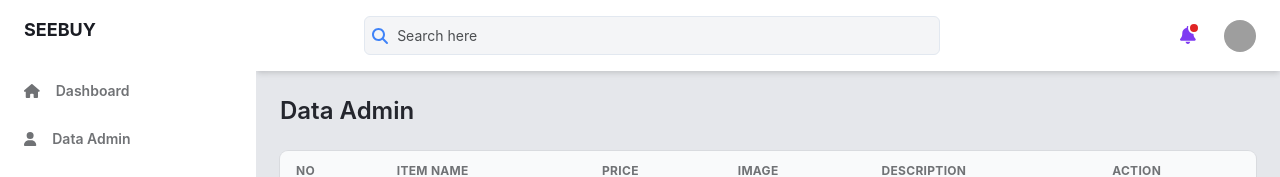
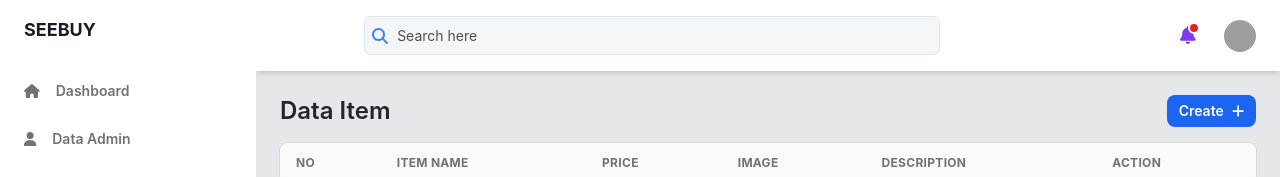
Before and after one commit to fandi-ahmad/electro-mart-admin, a React (Create React App) app: page /item in a window 1280 px wide. Shown: the top 177 px of the page. Built offline with nearby package versions, Linux system fonts and the light colour scheme; no server answers; grey boxes are pictures that could not be loaded.

Commit message:
add reset data in close modal

```diff
--- a/src/pages/Item.js
+++ b/src/pages/Item.js
@@ -2,10 +2,11 @@ import { React, useEffect, useState } from 'react'
 import { Pagination } from '../components/Pagination'
 import { Adminpanel } from '../layouts/Adminpanel'
 import { GetItem } from '../api/itemApi'
-import { faPenToSquare, faTrash } from '@fortawesome/free-solid-svg-icons'
+import { faPenToSquare, faPlus, faTrash } from '@fortawesome/free-solid-svg-icons'
 import { FontAwesomeIcon } from '@fortawesome/react-fontawesome'
 import { BaseModal, openModal, closeModal } from '../components/BaseModal'
 import { BaseInput, InputIcon, InputTextArea } from '../components/BaseInput'
+import { ButtonSm } from '../components/BaseButton'
 
 const Item = () => {
 
@@ -34,6 +35,9 @@ const Item = () => {
             case 'name':
                 setName(value);
                 break;
+            case 'image':
+                setImage(value);
+                break;
             case 'price':
                 const newValue = value.replace(/[^0-9]/g, '');
                 setPrice(formatNumber(newValue));
@@ -50,6 +54,7 @@ const Item = () => {
         setId(item.id)
         setName(item.item_name)
         setPrice(formatNumber(item.price));
+        setImage(item.image)
         setDesc(item.description)
         setEditOpen(true)
         openModal('upsert')
@@ -57,8 +62,24 @@ const Item = () => {
 
     const closeUpsert = () => {
         closeModal('upsert')
-        // resetData()
+        resetData()
     }
+
+    const createNew = () => {
+        resetData()
+        // setActionText('created')
+        openModal('upsert')
+    }
+
+    const resetData = () => {
+        setId('')
+        setName('')
+        setPrice('')
+        setImage('')
+        setDesc('')
+        setEditOpen(false)
+    }
+
 
     useEffect(() => {
         if (itemList.length === 0) {
@@ -81,8 +102,13 @@ const Item = () => {
 
     return (
         <Adminpanel>
-            <h2 className="mb-6 text-2xl font-semibold text-gray-700">Data Admin</h2>
-
+            <div className='mb-4 flex justify-between items-center'>
+                <h2 className="text-2xl font-semibold text-gray-700">Data Item</h2>
+                <ButtonSm onClick={createNew} >
+                    <span className='mr-2'>create</span>
+                    <FontAwesomeIcon icon={faPlus} />
+                </ButtonSm>
+            </div>
             {/* <!-- New Table --> */}
             <main className="w-full overflow-hidden rounded-lg shadow-xs">
                 <div className="w-full overflow-x-auto">
```
